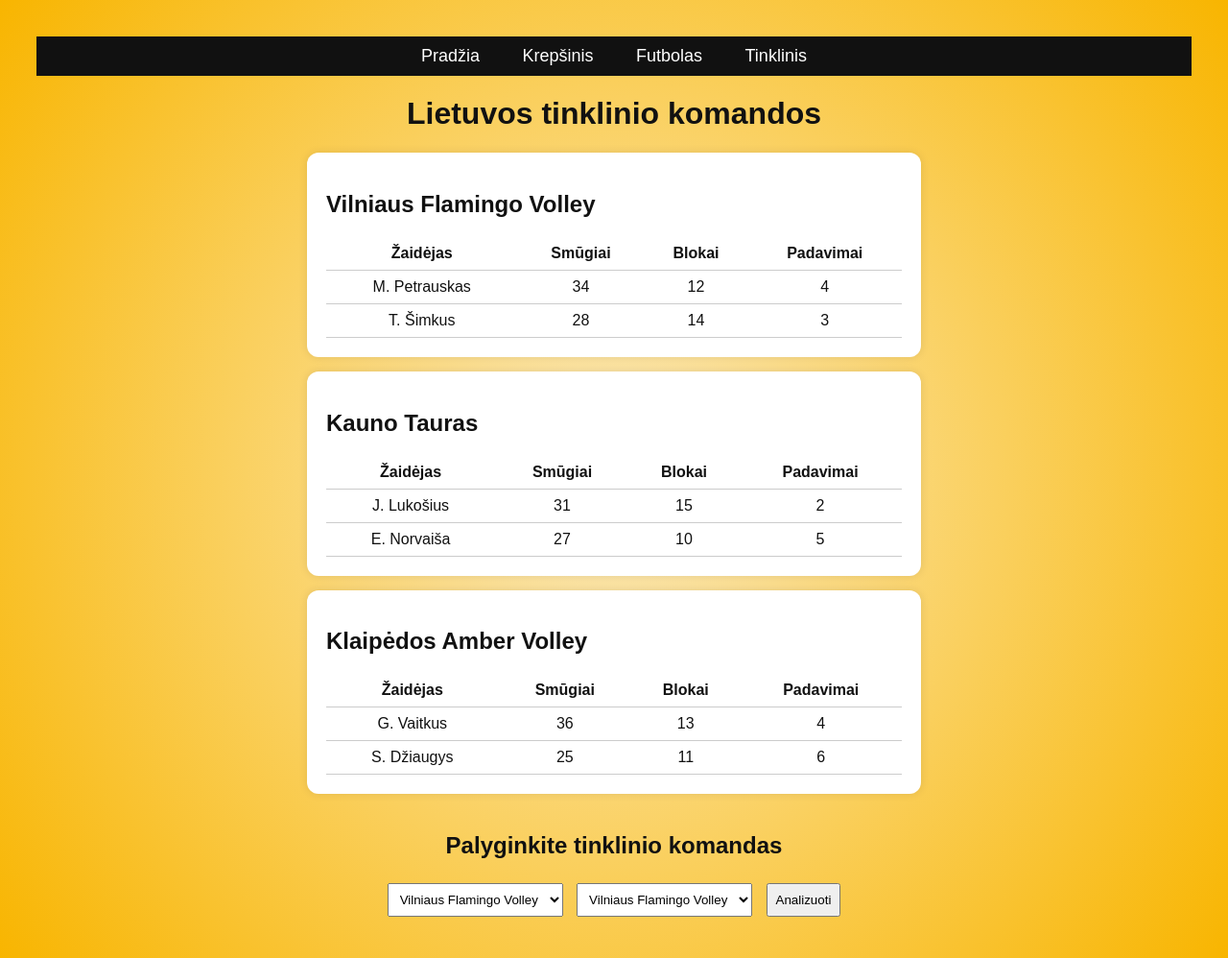
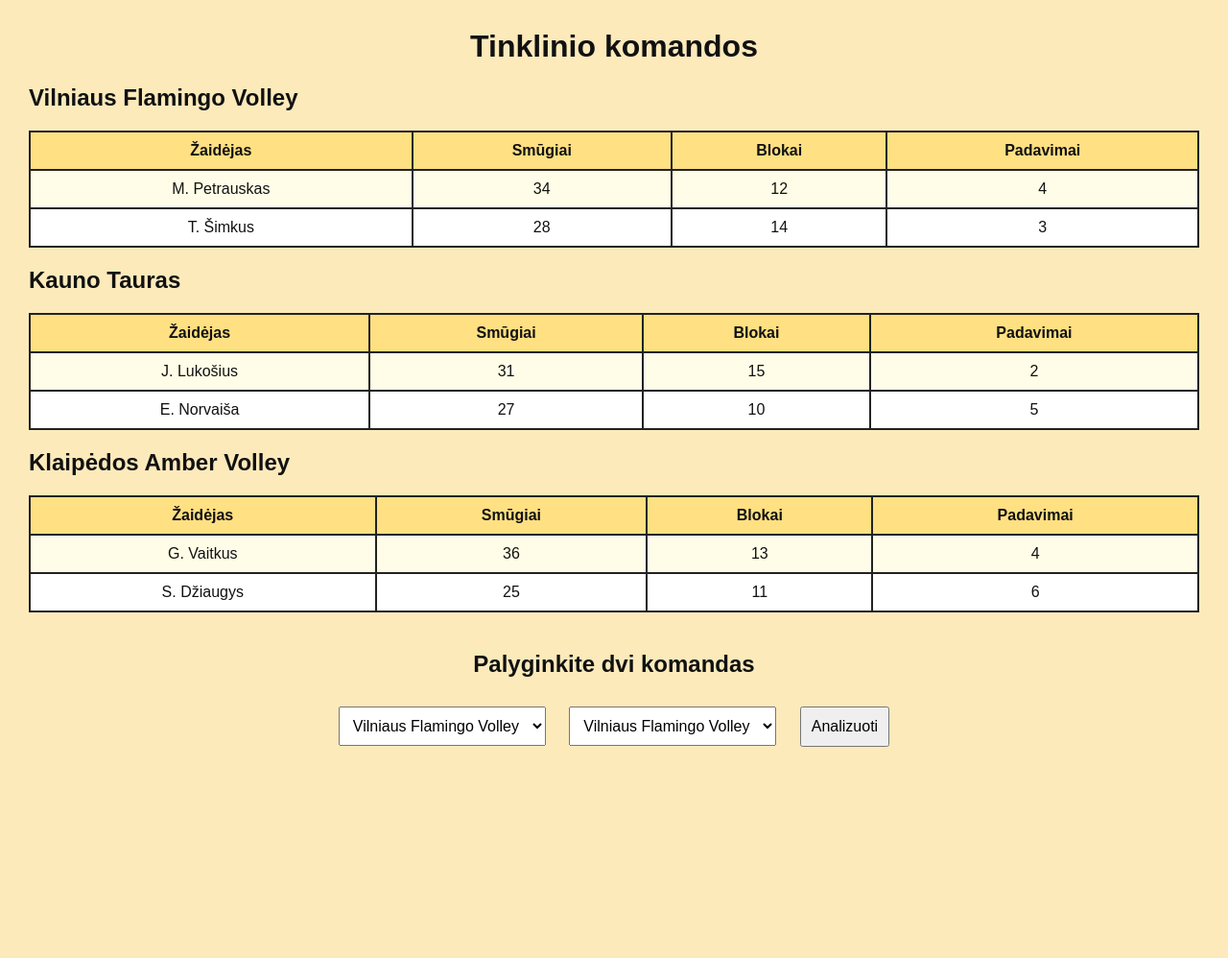
Before and after one commit to Pliusminus2002/sports-analyzer, a Flask app: page /volleyball in a window 1280 px wide. Shown: the whole page at 96% size. After the commit the page ends 778 px from the top, so only its background shows below. Run offline with Flask 3, Linux system fonts and the light colour scheme.

Commit message:
Update volleyball.html

```diff
--- a/app/templates/volleyball.html
+++ b/app/templates/volleyball.html
@@ -5,95 +5,27 @@
   <title>Tinklinio komandos</title>
   <style>
     body {
-            background: radial-gradient(circle, #fceabb, #f8b500);
-            font-family: sans-serif;
-            padding: 30px;
+      font-family: Arial, sans-serif;
+      margin: 30px;
+      background-color: #fceabb;
       color: #111;
     }
-        nav {
-            background-color: #111;
-            padding: 10px 0;
-            text-align: center;
-        }
-        nav ul {
-            list-style: none;
-            padding: 0;
-            margin: 0;
-        }
-        nav ul li {
-            display: inline-block;
-            margin: 0 20px;
-        }
-        nav ul li a {
-            color: white;
-            text-decoration: none;
-            font-size: 18px;
-            transition: color 0.3s, transform 0.3s;
-        }
-        nav ul li a:hover {
-            color: #ffb347;
-            transform: scale(1.1);
-        }
-        h1 {
-            text-align: center;
-        }
-        .team {
-            background-color: white;
-            padding: 20px;
-            margin: 15px auto;
-            border-radius: 12px;
-            box-shadow: 0 0 10px rgba(0,0,0,0.1);
-            width: 600px;
-        }
-        table {
-            width: 100%;
-            border-collapse: collapse;
-            margin-top: 10px;
-        }
-        th, td {
-            padding: 8px;
-            border-bottom: 1px solid #ccc;
-            text-align: center;
-        }
-        form {
-            text-align: center;
-            margin-top: 40px;
-        }
-        select, button {
-            padding: 8px;
-            margin: 5px;
-        }
-        .result {
-            font-size: 18px;
-            font-weight: bold;
-            margin-top: 15px;
-            color: green;
-        }
+    h1 { text-align: center; }
+    table { width: 100%; border-collapse: collapse; background: white; }
+    th, td { border: 2px solid #222; padding: 10px; text-align: center; }
+    th { background-color: #ffe082; }
+    tr:nth-child(even) { background-color: #fffde7; }
+    form { text-align: center; margin-top: 40px; }
+    select, button { padding: 10px; font-size: 16px; margin: 10px; }
+    .result { font-weight: bold; font-size: 18px; margin-top: 20px; }
   </style>
 </head>
 <body>
-
-<nav>
-    <ul>
-        <li><a href="/">Pradžia</a></li>
-        <li><a href="/basketball">Krepšinis</a></li>
-        <li><a href="/football">Futbolas</a></li>
-        <li><a href="/volleyball">Tinklinis</a></li>
-    </ul>
-</nav>
-
-<h1>Lietuvos tinklinio komandos</h1>
-
+  <h1>Tinklinio komandos</h1>
   {% for team in teams %}
-<div class="team">
     <h2>{{ team.name }}</h2>
     <table>
-        <tr>
-            <th>Žaidėjas</th>
-            <th>Smūgiai</th>
-            <th>Blokai</th>
-            <th>Padavimai</th>
-        </tr>
+      <tr><th>Žaidėjas</th><th>Smūgiai</th><th>Blokai</th><th>Padavimai</th></tr>
       {% for player in team.players %}
       <tr>
         <td>{{ player.name }}</td>
@@ -103,27 +35,14 @@
       </tr>
       {% endfor %}
     </table>
-</div>
   {% endfor %}
 
   <form method="POST">
-    <h2>Palyginkite tinklinio komandas</h2>
-    <select name="team1">
-        {% for team in teams %}
-        <option value="{{ team.name }}">{{ team.name }}</option>
-        {% endfor %}
-    </select>
-    <select name="team2">
-        {% for team in teams %}
-        <option value="{{ team.name }}">{{ team.name }}</option>
-        {% endfor %}
-    </select>
+    <h2>Palyginkite dvi komandas</h2>
+    <select name="team1">{% for team in teams %}<option value="{{ team.name }}">{{ team.name }}</option>{% endfor %}</select>
+    <select name="team2">{% for team in teams %}<option value="{{ team.name }}">{{ team.name }}</option>{% endfor %}</select>
     <button type="submit">Analizuoti</button>
-
-    {% if result %}
-    <p class="result">{{ result }}</p>
-    {% endif %}
+    {% if result %}<p class="result">{{ result }}</p>{% endif %}
   </form>
-
 </body>
 </html>
```
Lines whose indentation alone changed are shown as unchanged.
